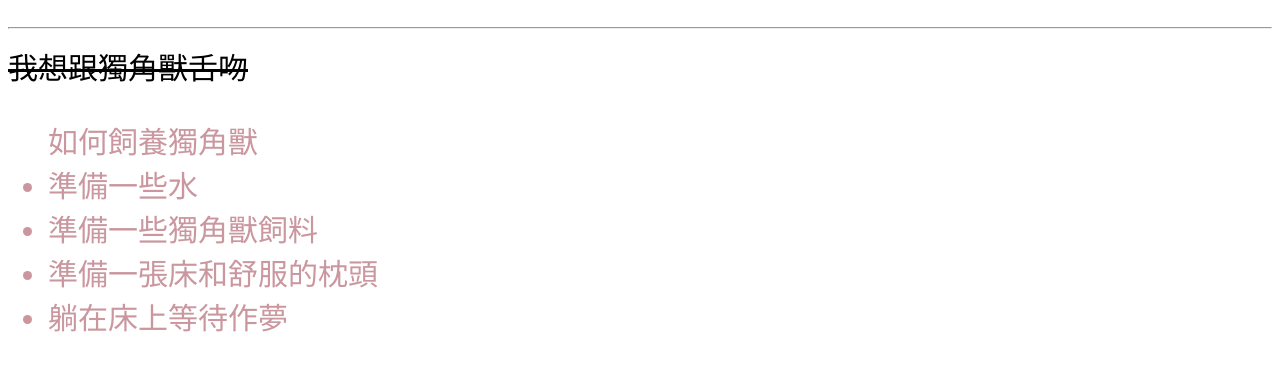
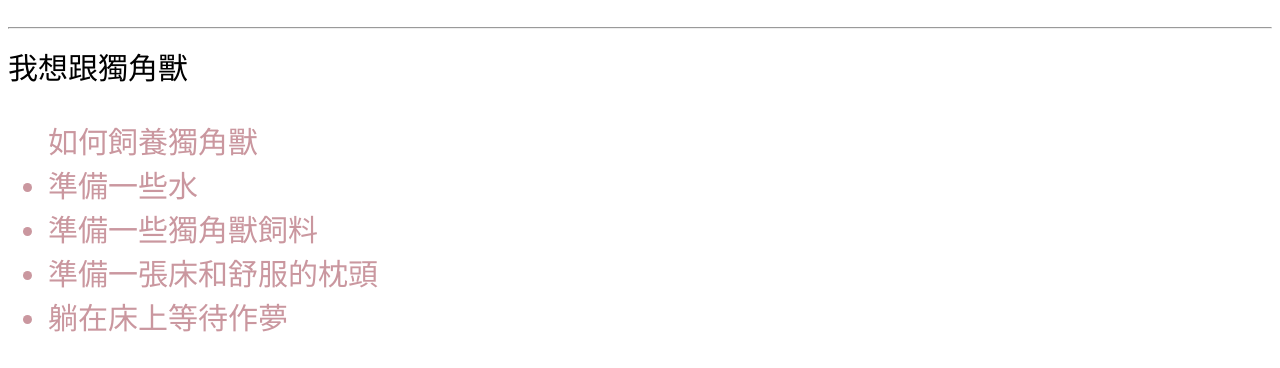
Before and after one commit to viveka0327/viveka0327.github.io, a plain HTML site: page index.html in a window 1280 px wide. Shown: the part 552-920 px from the top of the page. Drawn offline with Linux system fonts and the light colour scheme.

Commit message:
Update index.html

```diff
--- a/index.html
+++ b/index.html
@@ -3,13 +3,13 @@
 <head>
     <meta charset="UTF-8">
     <meta name="viewport" content="width=device-width, initial-scale=1.0">
-    <title>我愛獨角獸</title>
+    <title>哈嘍</title>
 </head>
 <body style="font-size: 30px;">
     <h1 style="color:pink">獨角獸</h1>
     <img src="https://img1.dowebok.com/2825.png" width="500px"style="float:left">
     <a href="https://zh.wikipedia.org/wiki/%E7%8B%AC%E8%A7%92%E5%85%BD">想更了解獨角獸ㄇ？</a>
-    <p>我喜歡<span style ="color:rgba(221, 147, 147, 0.993)">獨角獸</span><br>獨角獸不是馬<br>牠比馬可愛<br>牠的嘔吐物是彩虹<br>彩虹小馬不是獨角獸<br>獨角獸不會飛<br>會飛的叫天角獸<hr><del>我想跟獨角獸舌吻</del></p>
+    <p>我喜歡<span style ="color:rgba(221, 147, 147, 0.993)">獨角獸</span><br>獨角獸不是馬<br>牠比馬可愛<br>牠的嘔吐物是彩虹<br>彩虹小馬不是獨角獸<br>獨角獸不會飛<br>會飛的叫天角獸<hr>我想跟獨角獸</p>
     <ul style="color:rgb(202, 151, 159)">如何飼養獨角獸
         <li>準備一些水</li>
         <li>準備一些獨角獸飼料</li>
```
